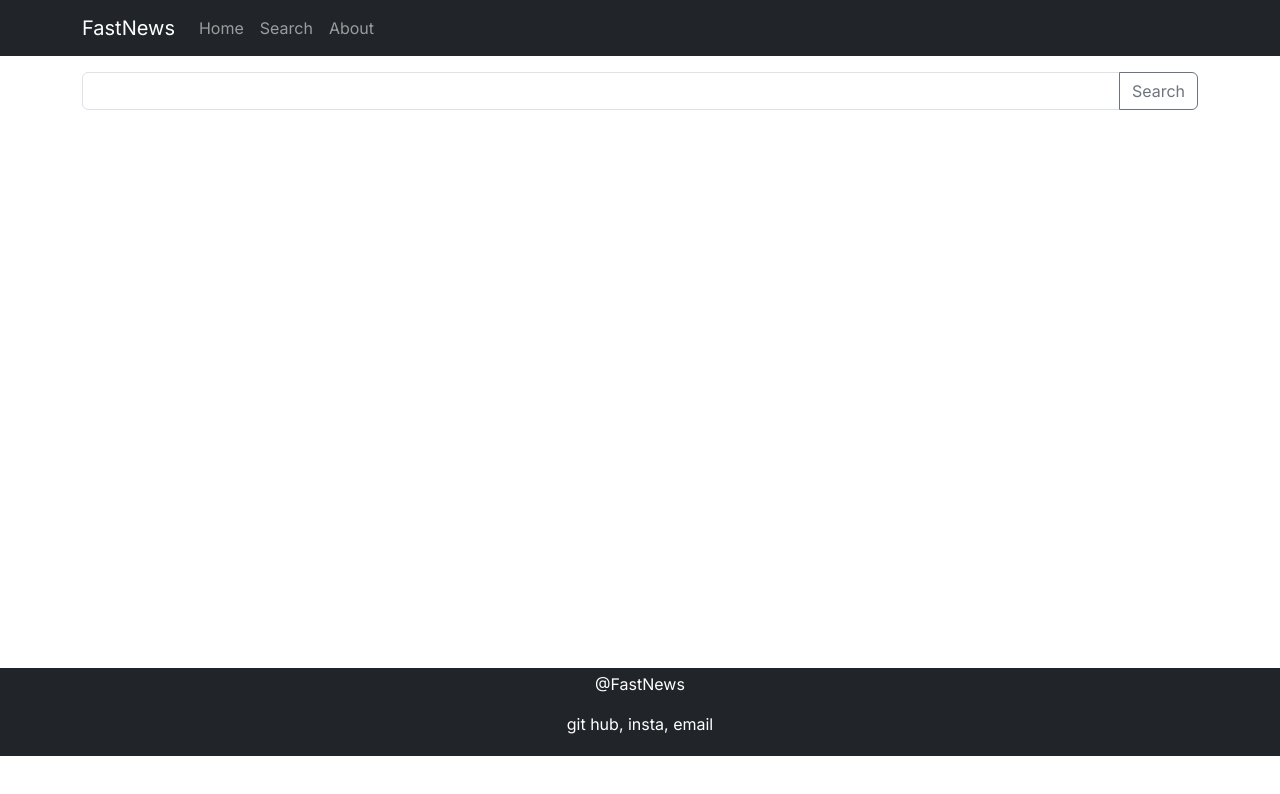
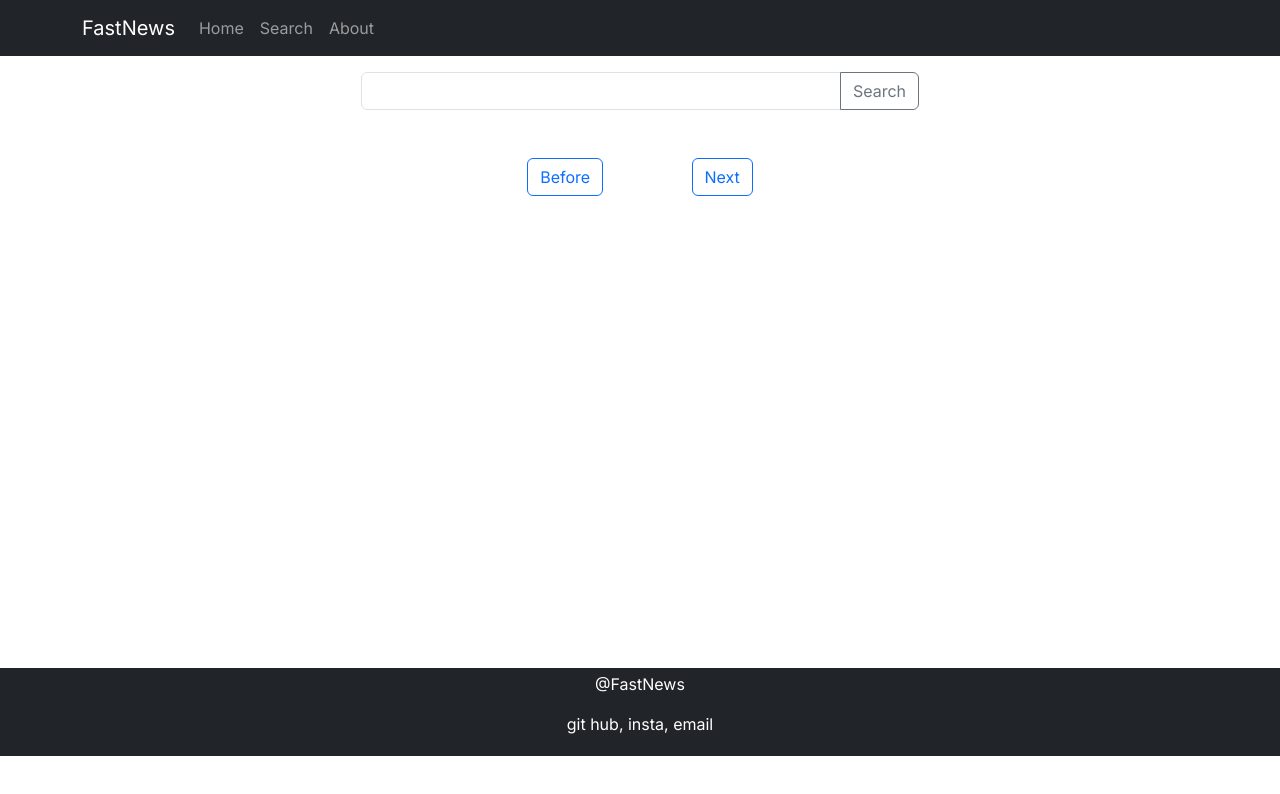
Before and after one commit to JoseHenrique1/FastNews, a Next.js app: page /search in a window 1280 px wide. Shown: the top 794 px of the page. Built offline with nearby package versions, Linux system fonts and the light colour scheme.

Commit message:
view: modified style fieldsearch and add buttons navigation

```diff
--- a/src/app/search/page.js
+++ b/src/app/search/page.js
@@ -27,7 +27,7 @@ function Search() {
 
     return (
         <main style={{minHeight: "74.5vh"}}>
-            <div className="container-sm mt-3">
+            <div className="container-sm mt-3 d-flex justify-content-center">
                 <FiedSearch search={search} setSearch={setSearch} handleSearch={handleSearch}/>
             </div>
 
@@ -36,6 +36,14 @@ function Search() {
                     return <CardNew key={id} title={item.title} description={item.description} urlImg={item.urlImg} urlSite={item.urlSite} author={item.author} />
                 })}
             </div>
+
+            <div className="container-fluid d-flex justify-content-center">
+                <div className="d-flex w-25 justify-content-around">
+                    <button className="btn btn-outline-primary" >Before</button>
+                    <button className="btn btn-outline-primary" >Next</button>
+                </div>
+
+            </div>
         </main>
      );
 }
--- a/src/components/fieldsearch/index.js
+++ b/src/components/fieldsearch/index.js
@@ -4,7 +4,7 @@ import InputGroup from 'react-bootstrap/InputGroup';
 
 function FiedSearch({search, setSearch, handleSearch}) {
   return (
-      <InputGroup className="mb-3 ">
+      <InputGroup className="mb-3 w-50 ">
         <Form.Control
           placeholder=""
           aria-label="Recipient's username"
```
